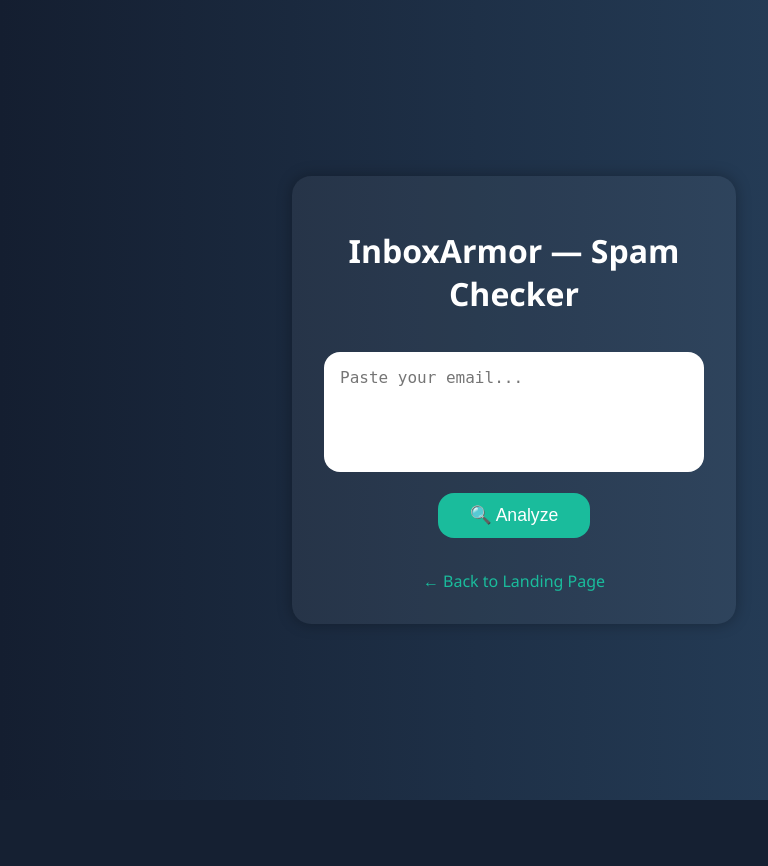
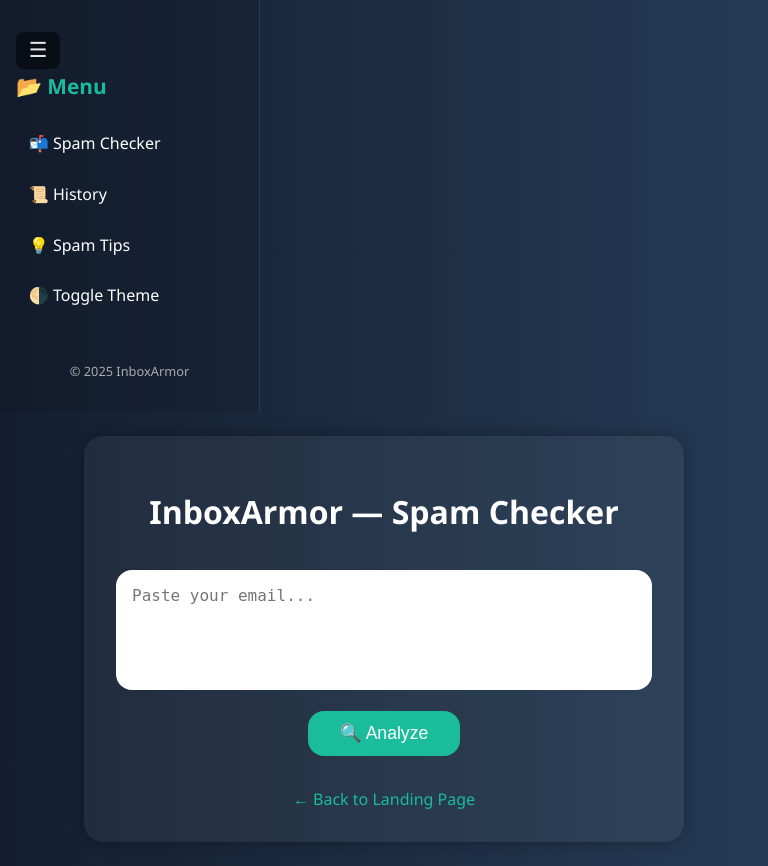
Before and after one commit to basak-anushka13/EmailSpamDetector, a Flask app: page /home in a window 768 px wide. Before the commit the page ends 800 px from the top, so only its background shows below. Run offline with Flask 3, Linux system fonts and the light colour scheme; parts of the project's set-up code (start-up, migrations or seed data) failed here and were passed over.

Commit message:
Update home.html

```diff
--- a/templates/home.html
+++ b/templates/home.html
@@ -36,11 +36,11 @@
   left: 0;
   height: 100vh;
   z-index: 1000;
-      transform: translateX(-100%);
+  transform: translateX(-100%); /* hidden by default */
 }
 
 .sidebar.show {
-      transform: translateX(0);
+  transform: translateX(0); /* show when toggled */
 }
 
 .sidebar h2 {
@@ -50,6 +50,7 @@
   margin-top: 2.5rem;
 }
 
+/* Hamburger button */
 .hamburger {
   position: fixed;
   top: 1rem;
@@ -184,36 +185,35 @@
       font-size: 0.95rem;
     }
 
-    @media (min-width: 768px) {
-      .sidebar {
-        position: relative;
+    @media (max-width: 768px) {
+      body {
+        flex-direction: column;
       }
 
-      .sidebar:not(.show) {
-        transform: translateX(-100%) !important;
-      }
-
-      .sidebar.show {
+      .sidebar {
     transform: translateX(0) !important;
+    position: relative;
+    height: auto;
   }
 
   .hamburger {
-        display: none !important;
+    display: none;
   }
 
       .main {
-        margin-left: 260px;
+        padding: 1.5rem;
       }
 
-      .sidebar:not(.show) ~ .main {
-        margin-left: 0;
+      .toggle-btn {
+        top: 1rem;
+        left: 1rem;
       }
     }
   </style>
 </head>
 <body class="dark">
 
-  <button class="toggle-btn hamburger" onclick="toggleSidebar()">☰</button>
+  <button class="toggle-btn" onclick="toggleSidebar()">☰</button>
 
   <div class="sidebar" id="sidebar">
     <h2>📂 Menu</h2>
@@ -269,8 +269,7 @@
 
   <script>
     function toggleSidebar() {
-      const sidebar = document.getElementById('sidebar');
-      sidebar.classList.toggle('show');
+      document.getElementById('sidebar').classList.toggle('hidden');
     }
 
     function showSection(id) {
```
Lines whose indentation alone changed are shown as unchanged.
